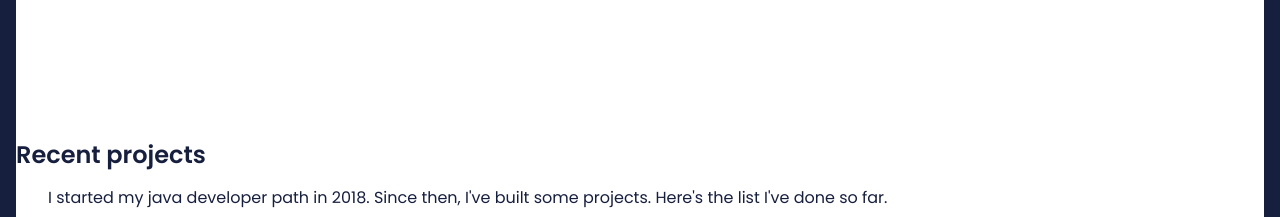
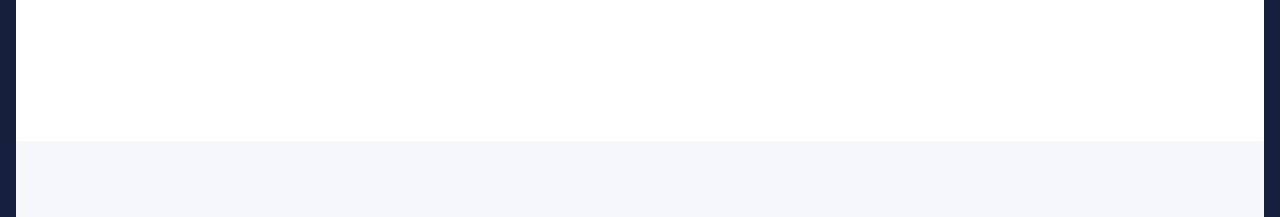
Before and after one commit to MC777/mc777.github.io, a website: page src/content/index.html in a window 1280 px wide. Shown: the part 1784-2001 px from the top of the page. Drawn offline with nearby package versions, Linux system fonts and the light colour scheme; files that its build step writes are made by us from their sources; files whose address does not match are found by name.

Commit message:
feat: add imports in main.scss for projects and contact section

```diff
--- a/src/scss/main.scss
+++ b/src/scss/main.scss
@@ -3,6 +3,8 @@
 @import url("https://fonts.googleapis.com/css?family=Poppins:300,400,500,600&display=swap&subset=latin-ext");
 @import "modules/hero.scss";
 @import "modules/skills.scss";
+@import "modules/projects.scss";
+@import "modules/contact.scss";
 
 html {
 	box-sizing: border-box;
```
